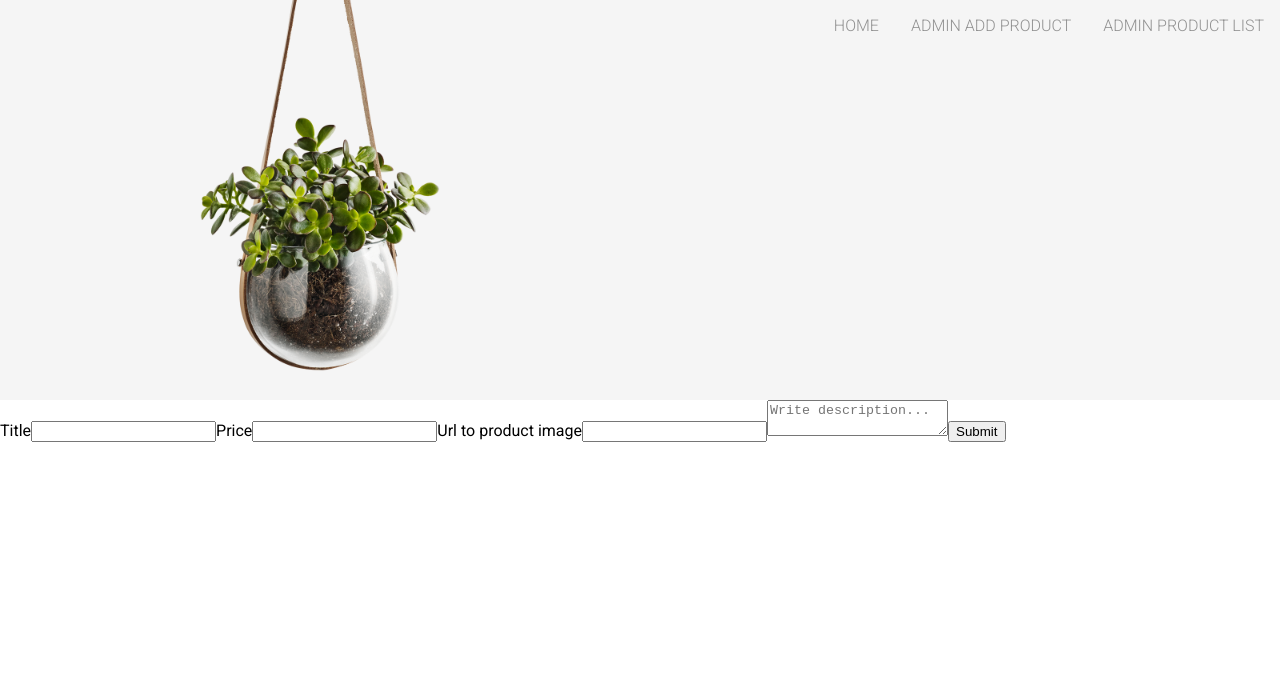
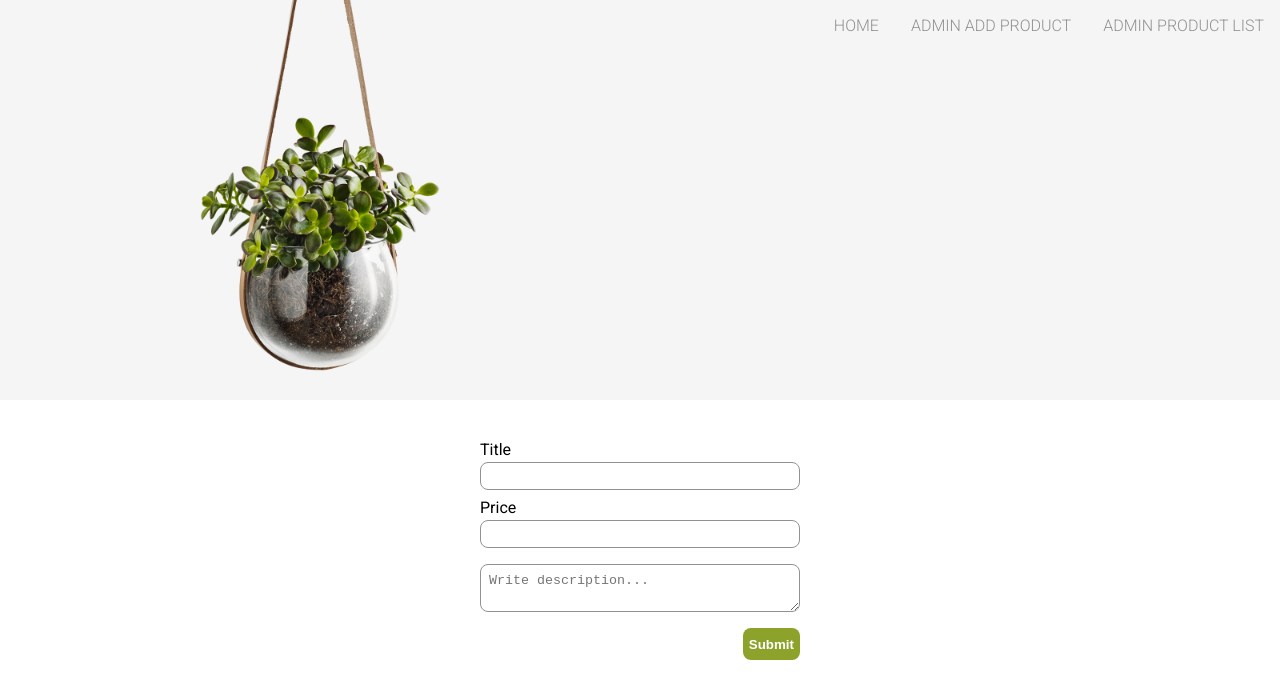
Before and after one commit to magdalena-u/nodejs-store, a React (Create React App) app in the folder frontend/: page /admin/add-product in a window 1280 px wide. Shown: the top 698 px of the page. Built offline with nearby package versions, Linux system fonts and the light colour scheme.

Commit message:
create product form, connect with backend

```diff
--- /dev/null
+++ b/frontend/src/apiBase.ts
@@ -0,0 +1 @@
+export const apiBase = "http://localhost:5000";
--- a/frontend/src/components/admin/ProductForm.tsx
+++ b/frontend/src/components/admin/ProductForm.tsx
@@ -1,40 +1,90 @@
-import React from 'react';
+import React, { useState } from "react";
+import { Redirect } from "react-router-dom";
+import { useForm } from "react-hook-form";
+import styled from "styled-components";
 
-import { useForm } from 'react-hook-form';
-import { IStoreProductDetail } from 'interfaces/store/IStoreProduct';
+import { IStoreProductDetail } from "interfaces/store/IStoreProduct";
+import { Button } from "components/shared/Button";
+import { apiBase } from "apiBase";
+import { color } from "styles/variables";
+
+const FormContainer = styled.div`
+  margin: 2rem 0;
+`;
+
+const FormWrapper = styled.form`
+  display: flex;
+  flex-direction: column;
+
+  max-width: 20rem;
+  margin: 0 auto;
+`;
+
+const Label = styled.label`
+  padding: 0.5rem 0 0.2rem;
+`;
+
+const Input = styled.input`
+  border: 1px solid ${color.darkGrey};
+  border-radius: 8px;
+  height: 1.5rem;
+`;
+
+const Textarea = styled.textarea`
+  resize: vertical;
+  padding: 0.5rem;
+  margin: 1rem 0;
+
+  border: 1px solid ${color.darkGrey};
+  border-radius: 8px;
+`;
 
 export const ProductForm: React.FC = () => {
   const { handleSubmit, register, errors } = useForm();
+  const [isSubmit, setIsSubmit] = useState(false);
 
   const submitForm = (data: IStoreProductDetail) => {
-    console.log(data);
+    fetch(`${apiBase}/admin/add-product`, {
+      method: "POST",
+      body: JSON.stringify(data),
+    }).then(() => setIsSubmit(true));
   };
 
   return (
-    <form onSubmit={handleSubmit(submitForm)}>
-      <label htmlFor='title'>Title</label>
-      <input
-        type='text'
-        name='title'
+    <>
+      {isSubmit ? (
+        <Redirect to="/" />
+      ) : (
+        <FormContainer>
+          <FormWrapper onSubmit={handleSubmit(submitForm)}>
+            <Label htmlFor="title">Title</Label>
+            <Input
+              type="text"
+              name="title"
               ref={register({
                 required: true,
                 minLength: 3,
               })}
             />
-      {errors.title && 'Title is required'}
-      <label htmlFor='price'>Price</label>
-      <input type='number' name='price' ref={register({ required: true })} />
-      {errors.price && 'Title is required'}
-      <label htmlFor='imageUrl'>Url to product image</label>
-      <input type='text' name='imageUrl' id='imageUrl' ref={register()} />
-      <textarea
-        name='description'
-        placeholder='Write description...'
-        id='description'
+            {errors.title && "Title is required"}
+            <Label htmlFor="price">Price</Label>
+            <Input
+              type="number"
+              name="price"
+              ref={register({ required: true })}
+            />
+            {errors.price && "Title is required"}
+            <Textarea
+              name="description"
+              placeholder="Write description..."
+              id="description"
               ref={register()}
-      ></textarea>
+            ></Textarea>
 
-      <button>Submit</button>
-    </form>
+            <Button>Submit</Button>
+          </FormWrapper>
+        </FormContainer>
+      )}
+    </>
   );
 };
--- /dev/null
+++ b/frontend/src/components/shared/Button.ts
@@ -0,0 +1,19 @@
+import styled from "styled-components";
+
+import { color, fontWeight } from "styles/variables";
+
+export const Button = styled.button`
+  display: flex;
+  justify-content: center;
+  align-items: center;
+  align-self: flex-end;
+
+  color: ${color.white};
+  font-weight: ${fontWeight.bold};
+  background-color: ${color.green};
+
+  border: none;
+  border-radius: 8px;
+  height: 2rem;
+  max-width: 5rem;
+`;
--- a/frontend/src/styles/variables.ts
+++ b/frontend/src/styles/variables.ts
@@ -1,12 +1,13 @@
 export const fontWeight = {
-light: 300,
-regular: 400,
-bold: 700
-}
+  light: 300,
+  regular: 400,
+  bold: 700,
+};
 
 export const color = {
-    grey: '#f5f5f5',
-    darkGrey: '#919191',
-    white: '#ffffff',
-    black: '#000000'
-}
+  grey: "#f5f5f5",
+  darkGrey: "#919191",
+  white: "#ffffff",
+  black: "#000000",
+  green: "#8CA22B",
+};
```
Also changed, not shown: 2 other files (tests, documents, lock files or other folders). Lines whose indentation alone changed are shown as unchanged.
